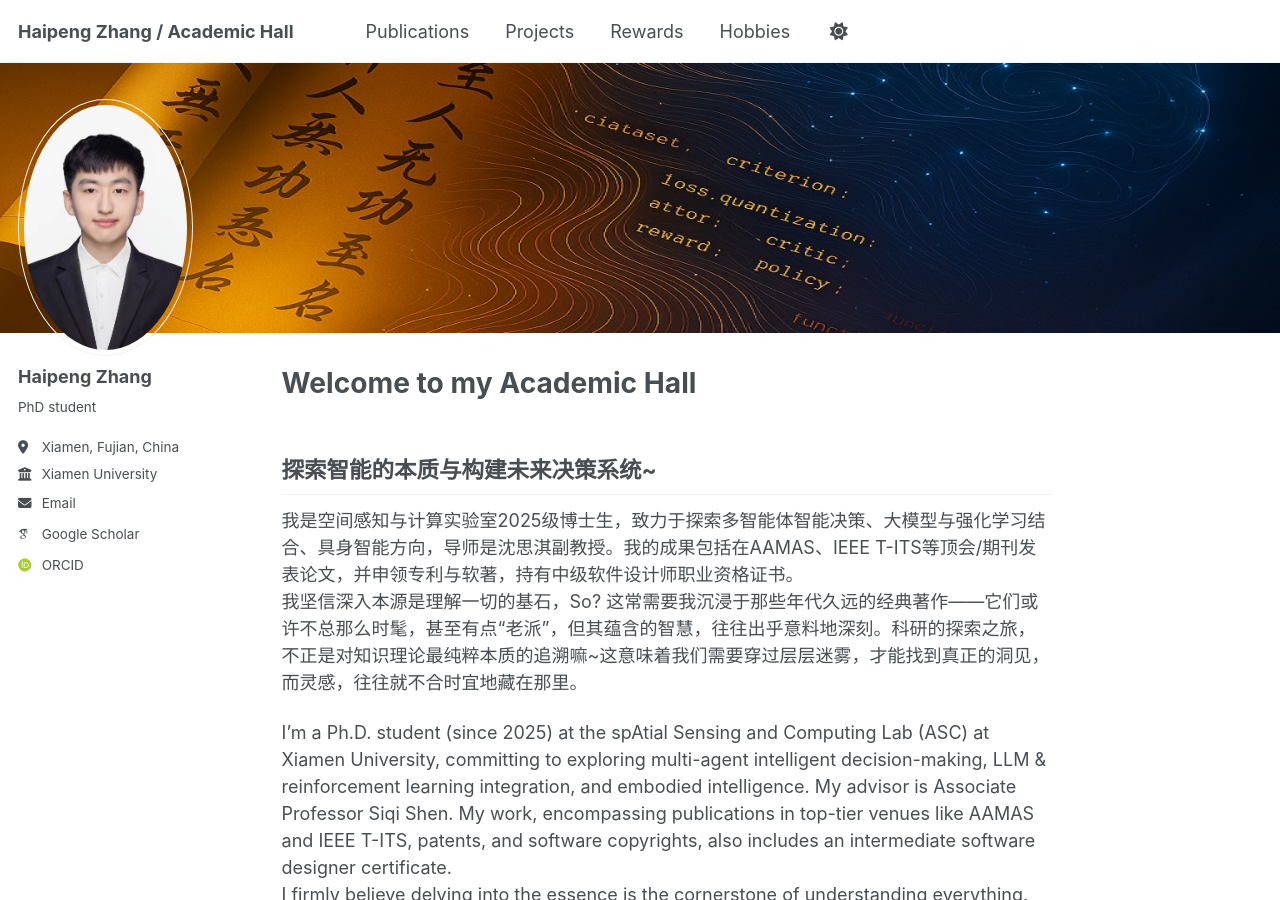
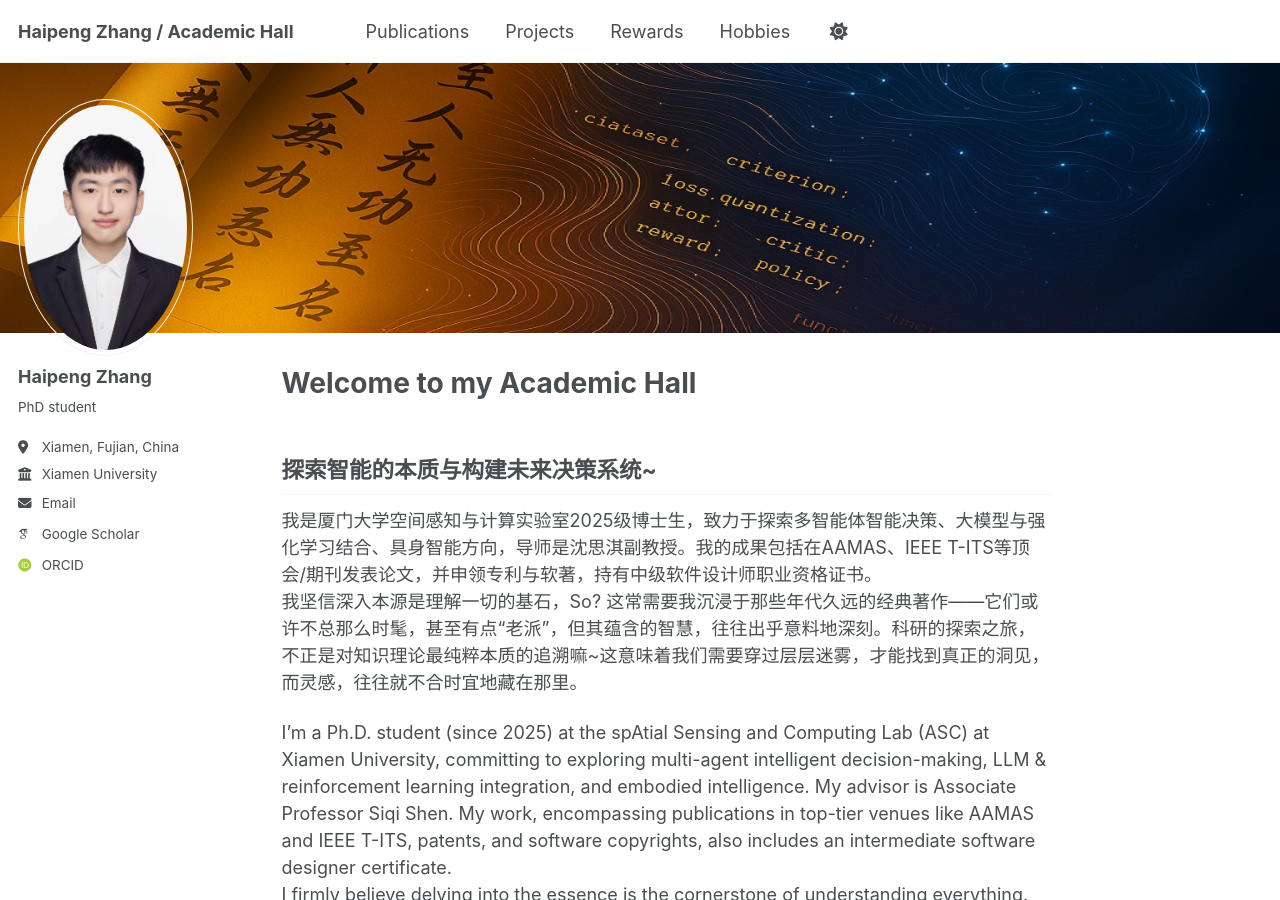
Before and after one commit to Harry-first/haipengzhang, a Jekyll site: the page built from _pages/about.md, in a window 1280 px wide and 900 px high. Built offline with Jekyll 4.4.1, drawn with Linux system fonts in a browser that asks for light colours; some web fonts are replaced.

Commit message:
Update about.md

```diff
--- a/_pages/about.md
+++ b/_pages/about.md
@@ -10,7 +10,7 @@ is_homepage: true
 
 **探索智能的本质与构建未来决策系统~**
 ------
-我是空间感知与计算实验室2025级博士生，致力于探索多智能体智能决策、大模型与强化学习结合、具身智能方向，导师是沈思淇副教授。我的成果包括在AAMAS、IEEE T-ITS等顶会/期刊发表论文，并申领专利与软著，持有中级软件设计师职业资格证书。
+我是厦门大学空间感知与计算实验室2025级博士生，致力于探索多智能体智能决策、大模型与强化学习结合、具身智能方向，导师是沈思淇副教授。我的成果包括在AAMAS、IEEE T-ITS等顶会/期刊发表论文，并申领专利与软著，持有中级软件设计师职业资格证书。
 我坚信深入本源是理解一切的基石，So? 这常需要我沉浸于那些年代久远的经典著作——它们或许不总那么时髦，甚至有点“老派”，但其蕴含的智慧，往往出乎意料地深刻。科研的探索之旅，不正是对知识理论最纯粹本质的追溯嘛~这意味着我们需要穿过层层迷雾，才能找到真正的洞见，而灵感，往往就不合时宜地藏在那里。
 
 I'm a Ph.D. student (since 2025) at the spAtial Sensing and Computing Lab (ASC) at Xiamen University, committing to exploring multi-agent intelligent decision-making, LLM & reinforcement learning integration, and embodied intelligence. My advisor is Associate Professor Siqi Shen. My work, encompassing publications in top-tier venues like AAMAS and IEEE T-ITS, patents, and software copyrights, also includes an intermediate software designer certificate.
```
